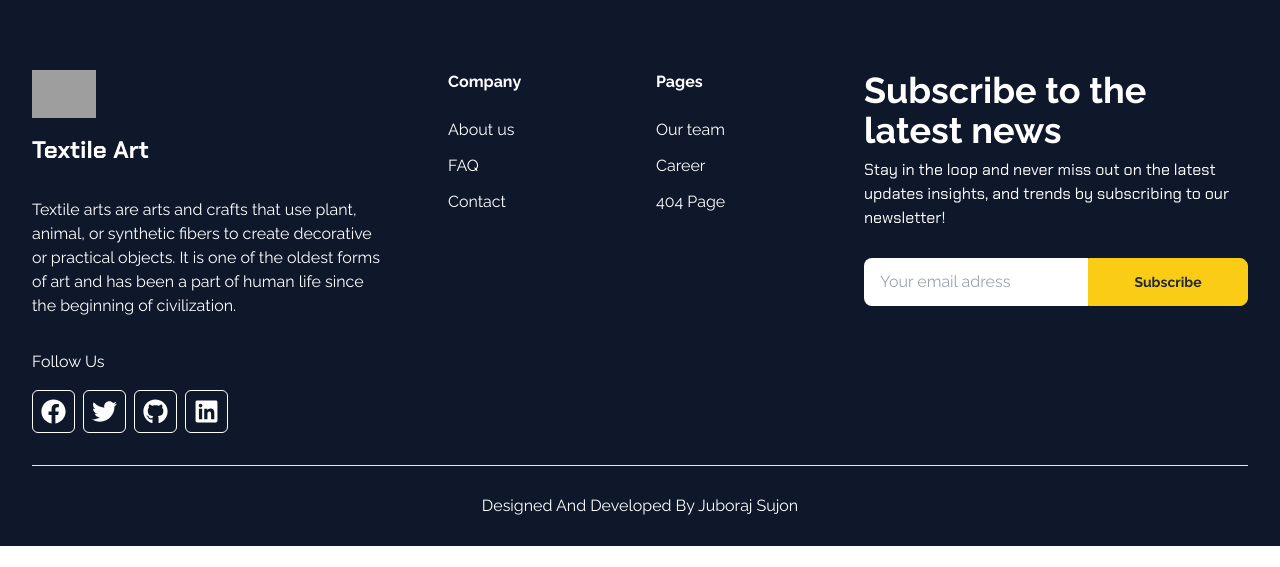
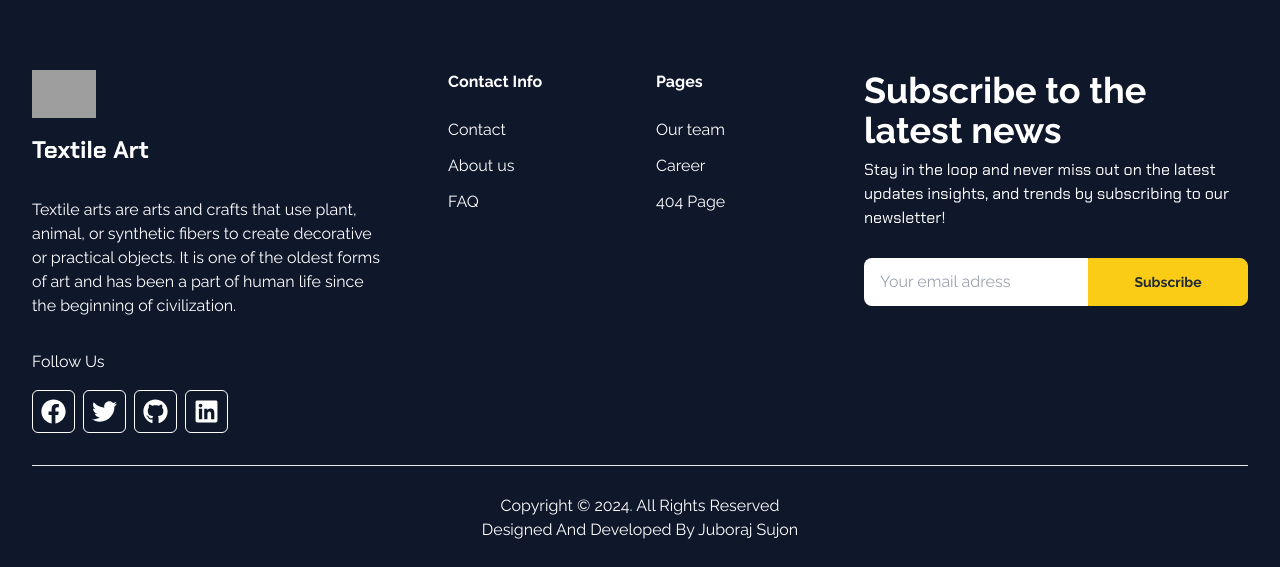
Before and after one commit to JuborajSujon/textile-art-client, a React (Vite) app: page /login in a window 1280 px wide. Shown: the part 977-1544 px from the top of the page. Before the commit the page ends 1523 px from the top, so only its background shows below. Built offline with nearby package versions, Linux system fonts and the light colour scheme; no server answers; grey boxes are pictures that could not be loaded.

Commit message:
update footer copyright information and contact information

```diff
--- a/src/components/Footer/Footer.jsx
+++ b/src/components/Footer/Footer.jsx
@@ -45,16 +45,18 @@ const Footer = () => {
             <div className="mb-10 lg:mb-8">
               <div className="grid grid-cols-2 gap-8">
                 <div className="">
-                  <h5 className="mb-5 font-bold text-white lg:mb-6">Company</h5>
+                  <h5 className="mb-5 font-bold text-white lg:mb-6">
+                    Contact Info
+                  </h5>
                   <ul>
+                    <li className="mb-3 hover:text-yellow-400">
+                      <Link to="/contact">Contact</Link>
+                    </li>
                     <li className="mb-3 hover:text-yellow-400">
                       <Link to="/about">About us</Link>
                     </li>
                     <li className="mb-3 hover:text-yellow-400">
                       <Link to="/faq">FAQ</Link>
-                    </li>
-                    <li className="mb-3 hover:text-yellow-400">
-                      <Link to="/contact">Contact</Link>
                     </li>
                   </ul>
                 </div>
@@ -103,7 +105,8 @@ const Footer = () => {
         </div>
         <div className="border-t border-light py-7">
           <div className="container text-center">
-            <p className="copyright">
+            <p>Copyright &copy; 2024. All Rights Reserved</p>
+            <p>
               Designed And Developed By{" "}
               <Link to="https://github.com/JuborajSujon">Juboraj Sujon</Link>
             </p>
```
